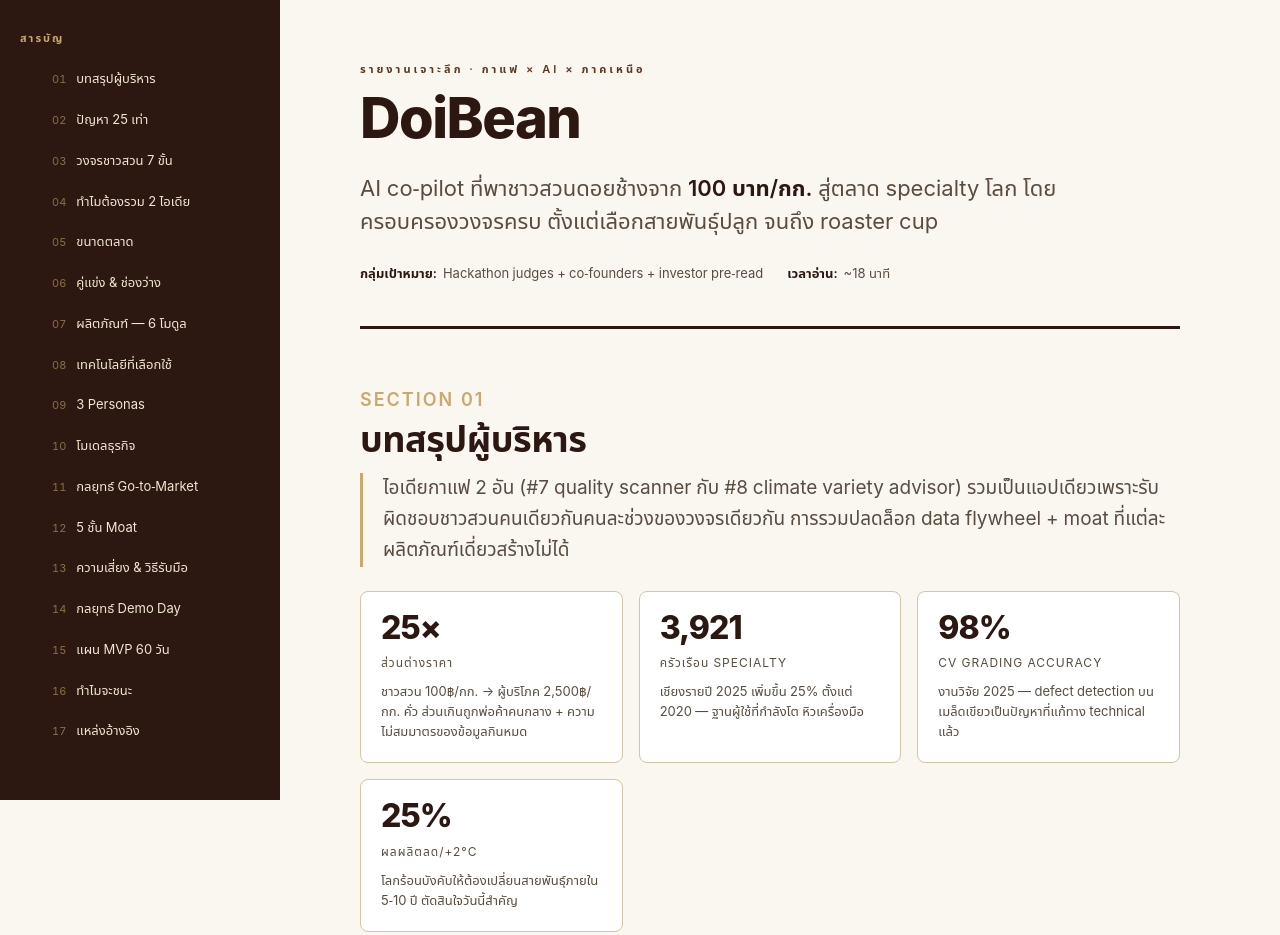
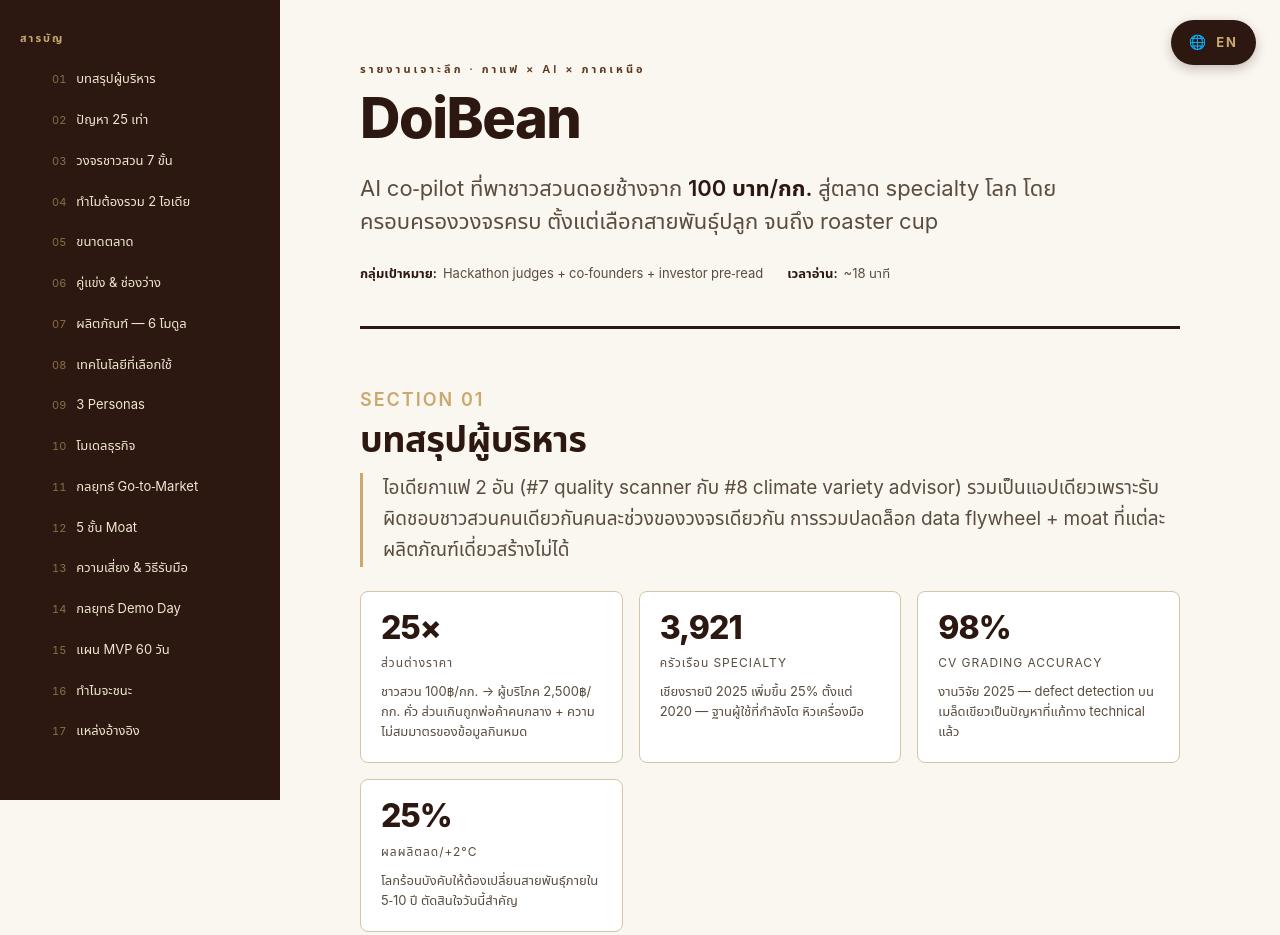
Before and after one commit to Moysed/doibean-deep-dive, a plain HTML site: page index-th.html in a window 1280 px wide. Shown: the top 935 px of the page. Drawn offline with Linux system fonts and the light colour scheme.

Commit message:
Add language switcher button (TH/EN) to both reports

```diff
--- a/index-th.html
+++ b/index-th.html
@@ -638,10 +638,43 @@
     .layout { grid-template-columns: 1fr; }
     main { padding: 20px; max-width: 100%; }
     .module-card, .stat, table { break-inside: avoid; }
+    .lang-switch { display: none; }
+  }
+
+  .lang-switch {
+    position: fixed;
+    top: 20px;
+    right: 24px;
+    z-index: 100;
+    background: var(--coffee-dark);
+    color: var(--gold);
+    padding: 10px 18px;
+    border-radius: 24px;
+    text-decoration: none;
+    font-size: 13px;
+    font-weight: 700;
+    letter-spacing: 2px;
+    box-shadow: 0 4px 12px rgba(44, 24, 16, 0.25);
+    transition: all 0.2s;
+    display: inline-flex;
+    align-items: center;
+    gap: 8px;
+    font-family: -apple-system, BlinkMacSystemFont, "Segoe UI", sans-serif;
+  }
+  .lang-switch:hover {
+    background: var(--gold);
+    color: var(--coffee-dark);
+    transform: translateY(-2px);
+    box-shadow: 0 6px 16px rgba(44, 24, 16, 0.35);
+  }
+  .lang-switch::before {
+    content: "🌐";
+    font-size: 14px;
   }
 </style>
 </head>
 <body>
+<a class="lang-switch" href="index.html" title="English">EN</a>
 <div class="layout">
 
 <nav class="toc">
```
Also changed, not shown: index.html (+32 -0 lines).
